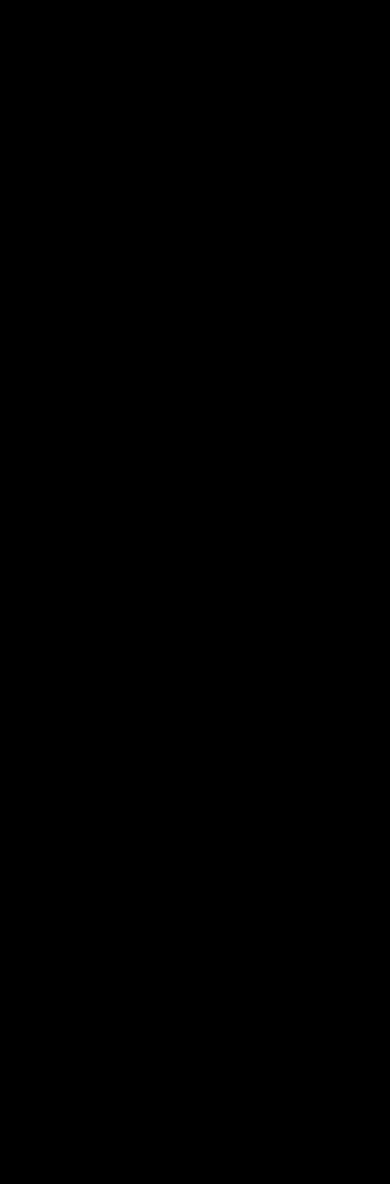
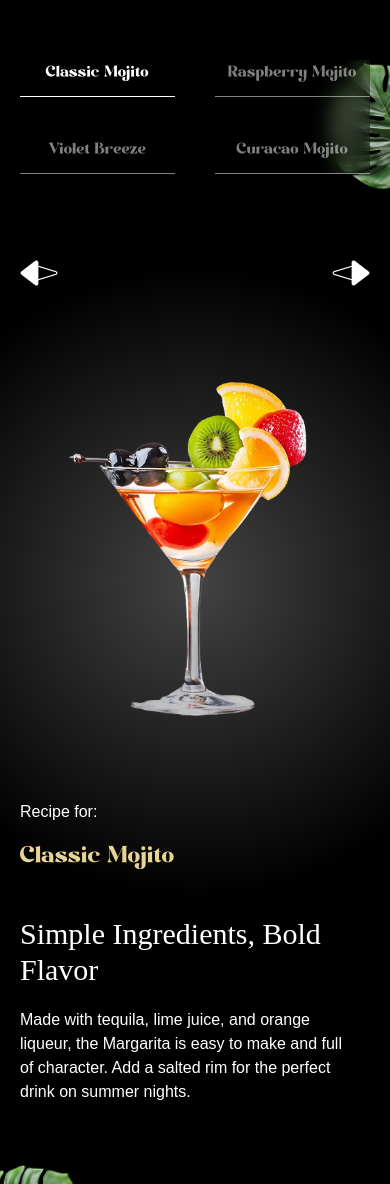
Before and after one commit to tgeby/Cocktails, a React (Vite) app: page / in a window 390 px wide. Shown: the part 5859-7043 px from the top of the page. Before the commit the page ends 5839 px from the top, so only its background shows below. Built offline with nearby package versions, Linux system fonts and the light colour scheme; a web font is replaced by a local one.

Commit message:
Implemented Menu Section

```diff
--- a/src/App.jsx
+++ b/src/App.jsx
@@ -5,6 +5,7 @@
 import Cocktails from "./components/Cocktails";
 import About from "./components/About";
 import Art from "./components/Art";
+import Menu from "./components/Menu";
 
 gsap.registerPlugin(ScrollTrigger, SplitText);
 
@@ -16,6 +17,7 @@
             <Cocktails />
             <About />
             <Art />
+            <Menu />
         </main>
     );
 }
--- /dev/null
+++ b/src/components/Menu.jsx
@@ -0,0 +1,145 @@
+"use client";
+import { useRef } from "react";
+import { sliderLists } from "../../constants";
+import { useState } from "react";
+import gsap from "gsap";
+import { useGSAP } from "@gsap/react";
+
+const Menu = () => {
+
+    const [currentIndex, setCurrentIndex] = useState(0);
+    const contentRef = useRef();
+
+    useGSAP(() => {
+        gsap.fromTo("#title", {
+            opacity:0,
+        }, {
+            opacity: 1, duration: 1,
+        });
+
+        gsap.fromTo('.cocktail img', {
+            xPercent: -100, opacity: 0,
+        }, {
+            xPercent: 0, opacity: 1, duration: 1, ease: 'power1.inOut',
+        });
+
+        gsap.fromTo('.details h2', {
+            yPercent: 100, opacity: 0,
+        }, {
+            yPercent: 0, opacity: 1
+        });
+
+        gsap.fromTo('.details p', {
+            yPercent: 100, opacity: 0,
+        }, {
+            yPercent: 0, opacity: 1
+        });
+
+        gsap.timeline({
+            scrollTrigger: {
+                trigger: "#menu",
+                start: 'top 80%',
+                end: 'center top',
+                scrub: true,
+            }
+        })
+            .to('#m-left-leaf', {
+                y: -400,
+            }, 0)
+            .to('#m-right-leaf', {
+                y: 250,
+            }, 0);
+
+    }, [currentIndex]);
+
+    const totalCocktails = sliderLists.length;
+
+    const goToSlide = (index) => {
+        const newIndex = (index + totalCocktails) % totalCocktails;
+
+        setCurrentIndex(newIndex);
+    }
+
+    const getCocktailAt = (indexOffset) => {
+        return sliderLists[(currentIndex + indexOffset + totalCocktails) % totalCocktails];
+    }
+
+    const currentCocktail = getCocktailAt(0);
+    const prevCocktail = getCocktailAt(-1);
+    const nextCocktail = getCocktailAt(1);
+
+    return (
+        <section id="menu" aria-labelledby="menu-heading">
+            <img src="/images/hero-left-leaf.png" alt="left-leaf" id="m-left-leaf" />
+            <img src="/images/hero-right-leaf.png" alt="right-leaf" id="m-right-leaf" />
+
+            <h2 id="menu-heading" className="sr-only">
+                Cocktail Menu
+            </h2>
+
+            <nav className="cocktail-tabs" aria-label="Cocktail Navigation">
+                {sliderLists.map((cocktail, index) => {
+                    const isActive = index === currentIndex;
+
+                    return (
+                        <button
+                            key={cocktail.id}
+                            className={`${isActive ? 'text-white border-white' : 'text-white/50 border-white/50'}`}
+                            onClick={() => goToSlide(index)}
+                        >
+                            {cocktail.name}
+                        </button>
+                    )
+                })}
+            </nav>
+
+            <div className="content">
+                <div className="arrows">
+                    <button
+                        className="text-left"
+                        onClick={() => goToSlide(currentIndex - 1)}
+                    >
+                        <span>{prevCocktail.name}</span>
+                        <img
+                            src="/images/right-arrow.png"
+                            alt="right arrow"
+                            aria-hidden="true"
+                        />
+                    </button>
+
+                    <button
+                        className="text-left"
+                        onClick={() => goToSlide(currentIndex + 1)}
+                    >
+                        <span>{nextCocktail.name}</span>
+                        <img
+                            src="/images/left-arrow.png"
+                            alt="left arrow"
+                            aria-hidden="true"
+                        />
+                    </button>
+                </div>
+
+                <div className="cocktail">
+                    <img
+                        src={currentCocktail.image} className="object-contain"
+                    />
+                </div>
+
+                <div className="recipe">
+                    <div ref={contentRef} className="info">
+                        <p>Recipe for:</p>
+                        <p id="title">{currentCocktail.name}</p>
+                    </div>
+
+                    <div className="details">
+                        <h2>{currentCocktail.title}</h2>
+                        <p>{currentCocktail.description}</p>
+                    </div>
+                </div>
+            </div>
+        </section>
+    );
+}
+
+export default Menu;
--- a/src/index.css
+++ b/src/index.css
@@ -278,11 +278,11 @@
         @apply relative w-full md:mt-40 mt-0 2xl:px-0 px-5 py-20 radial-gradient;
 
         #m-left-leaf {
-            @apply object-contain absolute -bottom-20 left-0 md:w-fit w-1/3;
+            @apply object-contain absolute -bottom-40 left-0 md:w-fit w-1/3;
         }
 
         #m-right-leaf {
-            @apply object-contain absolute -top-40 right-0 md:w-fit w-1/4;
+            @apply object-contain absolute top-12 right-0 md:w-fit w-1/4;
         }
 
         .cocktail-tabs {
```
